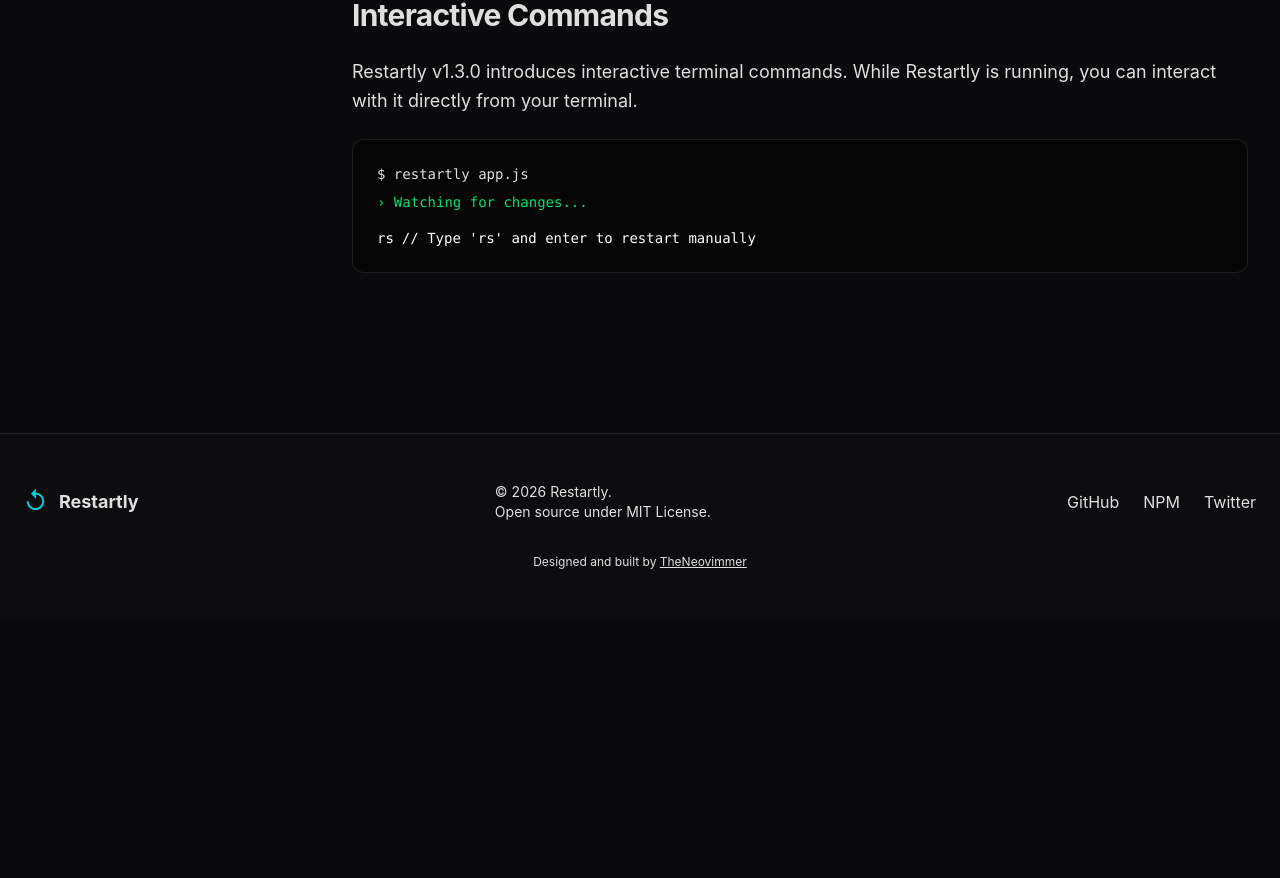
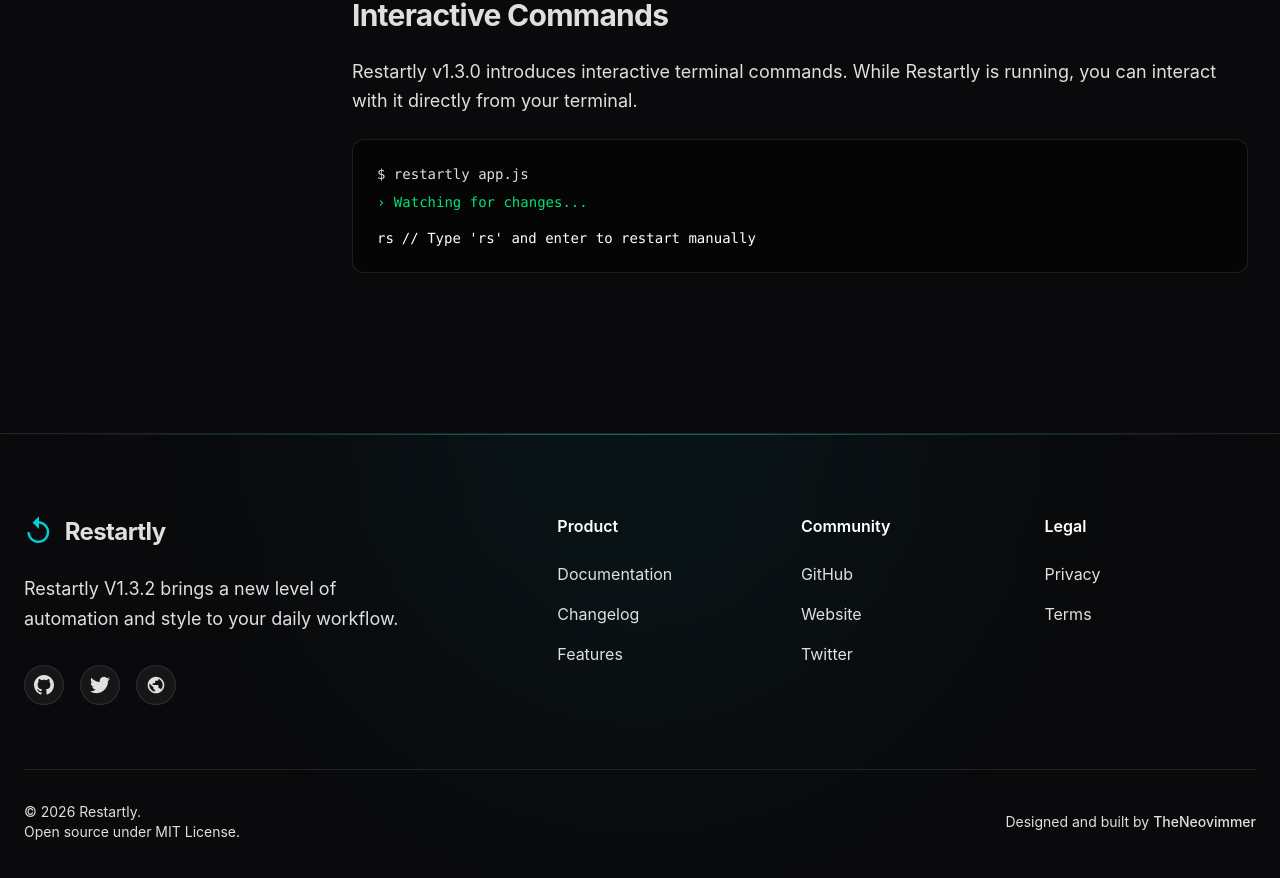
Before and after one commit to TheNeovimmer/Restartly, a React (Vite) app in the folder website/: page /docs in a window 1280 px wide. Shown: the part 2611-3489 px from the top of the page. Before the commit the page ends 3229 px from the top, so only its background shows below. Built offline with nearby package versions, Linux system fonts and the light colour scheme.

Commit message:
feat: Redesign and enhance the footer component with a multi-column layout, social links, and categorized navigation.

```diff
--- a/website/src/components/Footer.jsx
+++ b/website/src/components/Footer.jsx
@@ -1,30 +1,89 @@
 import React from 'react';
 import { useTranslation, Trans } from 'react-i18next';
+import { Link } from 'react-router-dom';
 
 const Footer = () => {
   const { t } = useTranslation();
+
   return (
-    <footer className="py-12 border-t border-border bg-card/20 transition-colors duration-300">
-      <div className="max-w-7xl mx-auto px-6">
-        <div className="flex flex-col md:flex-row justify-between items-center space-y-6 md:space-y-0">
-          <div className="flex items-center space-x-3">
-            <span className="text-2xl text-primary">↺</span>
-            <span className="text-lg font-bold text-text">Restartly</span>
+    <footer className="relative py-20 border-t border-white/10 bg-bg overflow-hidden">
+      {/* Ambient Background Glow */}
+      <div className="absolute -top-[300px] left-1/2 -translate-x-1/2 w-[600px] h-[600px] bg-primary/5 rounded-full blur-[120px] pointer-events-none" />
+      <div className="absolute top-0 left-0 right-0 h-px bg-linear-to-r from-transparent via-primary/50 to-transparent" />
+
+      <div className="max-w-7xl mx-auto px-6 relative z-10">
+        <div className="grid grid-cols-1 md:grid-cols-12 gap-12 mb-16">
+
+          {/* Brand Column */}
+          <div className="md:col-span-5 space-y-6">
+            <Link to="/" className="flex items-center space-x-3 group w-fit">
+              <div className="relative">
+                <div className="absolute inset-0 bg-primary/20 blur-lg rounded-full opacity-0 group-hover:opacity-100 transition-opacity duration-500" />
+                <span className="relative text-3xl transition-transform duration-500 group-hover:rotate-180 block text-primary">↺</span>
+              </div>
+              <span className="text-2xl font-bold text-text tracking-tight">Restartly</span>
+            </Link>
+            <p className="text-muted text-lg leading-relaxed max-w-sm">
+             {t('features.subtitle')}
+            </p>
+            <div className="flex space-x-4 pt-2">
+                {[
+                    { icon: "github", link: "https://github.com/theneovimmer" },
+                    { icon: "twitter", link: "https://x.com/TheNeovimmer" },
+                    { icon: "website", link: "https://ilyes-bouzayen.vercel.app" }
+                ].map((social, i) => (
+                    <a
+                        key={i}
+                        href={social.link}
+                        target="_blank"
+                        rel="noopener noreferrer"
+                        className="w-10 h-10 rounded-full bg-white/5 border border-white/10 flex items-center justify-center text-muted hover:text-primary hover:border-primary/50 hover:bg-primary/10 transition-all duration-300 transform hover:scale-110"
+                    >
+                        <span className="sr-only">{social.icon}</span>
+                        { social.icon === 'github' && <svg className="w-5 h-5" fill="currentColor" viewBox="0 0 24 24"><path d="M12 0c-6.626 0-12 5.373-12 12 0 5.302 3.438 9.8 8.207 11.387.599.111.793-.261.793-.577v-2.234c-3.338.726-4.033-1.416-4.033-1.416-.546-1.387-1.333-1.756-1.333-1.756-1.089-.745.083-.729.083-.729 1.205.084 1.839 1.237 1.839 1.237 1.07 1.834 2.807 1.304 3.492.997.107-.775.418-1.305.762-1.604-2.665-.305-5.467-1.334-5.467-5.931 0-1.311.469-2.381 1.236-3.221-.124-.303-.535-1.524.117-3.176 0 0 1.008-.322 3.301 1.23.957-.266 1.983-.399 3.003-.404 1.02.005 2.047.138 3.006.404 2.291-1.552 3.297-1.23 3.297-1.23.653 1.653.242 2.874.118 3.176.77.84 1.235 1.911 1.235 3.221 0 4.609-2.807 5.624-5.479 5.921.43.372.823 1.102.823 2.222v3.293c0 .319.192.694.801.576 4.765-1.589 8.199-6.086 8.199-11.386 0-6.627-5.373-12-12-12z"/></svg> }
+                        { social.icon === 'twitter' && <svg className="w-5 h-5" fill="currentColor" viewBox="0 0 24 24"><path d="M23.953 4.57a10 10 0 01-2.825.775 4.958 4.958 0 002.163-2.723c-.951.555-2.005.959-3.127 1.184a4.92 4.92 0 00-8.384 4.482C7.69 8.095 4.067 6.13 1.64 3.162a4.822 4.822 0 00-.666 2.475c0 1.71.87 3.213 2.188 4.096a4.904 4.904 0 01-2.228-.616v.06a4.923 4.923 0 003.946 4.827 4.996 4.996 0 01-2.212.085 4.936 4.936 0 004.604 3.417 9.867 9.867 0 01-6.102 2.105c-.39 0-.779-.023-1.17-.067a13.995 13.995 0 007.557 2.209c9.053 0 13.998-7.496 13.998-13.985 0-.21 0-.42-.015-.63A9.935 9.935 0 0024 4.59z"/></svg> }
+                        { social.icon === 'website' && <svg className="w-5 h-5" fill="currentColor" viewBox="0 0 24 24"><path d="M12 2C6.48 2 2 6.48 2 12s4.48 10 10 10 10-4.48 10-10S17.52 2 12 2zm-1 17.93c-3.95-.49-7-3.85-7-7.93 0-.62.08-1.21.21-1.79L9 15v1c0 1.1.9 2 2 2v1.93zm6.9-2.54c-.26-.81-1-1.39-1.9-1.39h-1v-3c0-.55-.45-1-1-1H8v-2h2c.55 0 1-.45 1-1V7h2c1.1 0 2-.9 2-2v-.41c2.93 1.19 5 4.06 5 7.41 0 2.08-.8 3.97-2.1 5.39z"/></svg> }
+                    </a>
+                ))}
+            </div>
           </div>
 
+          {/* Links Columns */}
+          <div className="md:col-span-7 grid grid-cols-2 md:grid-cols-3 gap-8 mt-8 md:mt-0">
+            <div>
+              <h4 className="font-semibold text-white mb-6">Product</h4>
+              <ul className="space-y-4">
+                <li><Link to="/docs" className="text-muted hover:text-white transition-colors">Documentation</Link></li>
+                <li><a href="#" className="text-muted hover:text-white transition-colors">Changelog</a></li>
+                <li><a href="#" className="text-muted hover:text-white transition-colors">Features</a></li>
+              </ul>
+            </div>
+            <div>
+              <h4 className="font-semibold text-white mb-6">Community</h4>
+              <ul className="space-y-4">
+                <li><a href="https://github.com/theneovimmer" className="text-muted hover:text-white transition-colors">GitHub</a></li>
+                <li><a href="https://ilyes-bouzayen.vercel.app" className="text-muted hover:text-white transition-colors">Website</a></li>
+                <li><a href="https://x.com/TheNeovimmer" className="text-muted hover:text-white transition-colors">Twitter</a></li>
+              </ul>
+            </div>
+            <div>
+              <h4 className="font-semibold text-white mb-6">Legal</h4>
+              <ul className="space-y-4">
+                <li><a href="#" className="text-muted hover:text-white transition-colors">Privacy</a></li>
+                <li><a href="#" className="text-muted hover:text-white transition-colors">Terms</a></li>
+              </ul>
+            </div>
+          </div>
+        </div>
+
+        {/* Bottom Bar */}
+        <div className="pt-8 border-t border-white/10 flex flex-col md:flex-row items-center justify-between gap-4">
           <div className="text-muted text-sm text-center md:text-left">
             © {new Date().getFullYear()} <Trans i18nKey="footer.rights" />
           </div>
-
-          <div className="flex space-x-6">
-            <a href="https://github.com/theneovimmer" className="text-muted hover:text-primary transition-colors">{t('nav.github')}</a>
-            <a href="https://npmjs.com/package/restartly" className="text-muted hover:text-primary transition-colors">NPM</a>
-            <a href="#" className="text-muted hover:text-primary transition-colors">Twitter</a>
+          <div className="text-sm text-muted/60">
+             {t('footer.designed_by')} <a href="https://github.com/theneovimmer" className="hover:text-primary transition-colors font-medium">TheNeovimmer</a>
           </div>
-        </div>
-
-        <div className="mt-8 text-center text-muted/40 text-xs">
-          {t('footer.designed_by')} <a href="https://github.com/theneovimmer" className="hover:text-primary underline">TheNeovimmer</a>
         </div>
       </div>
     </footer>
```
